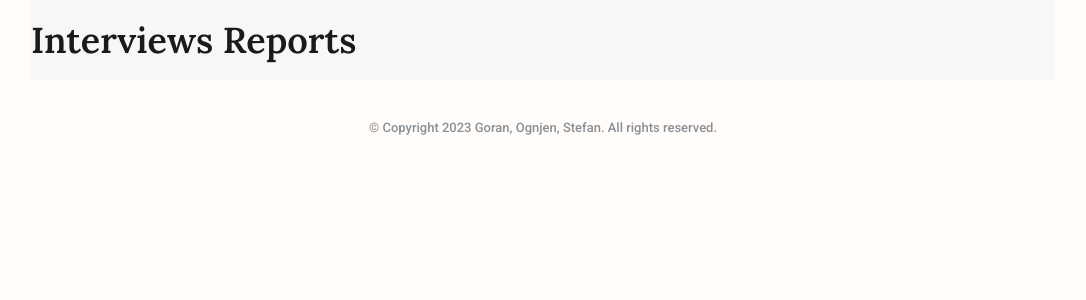
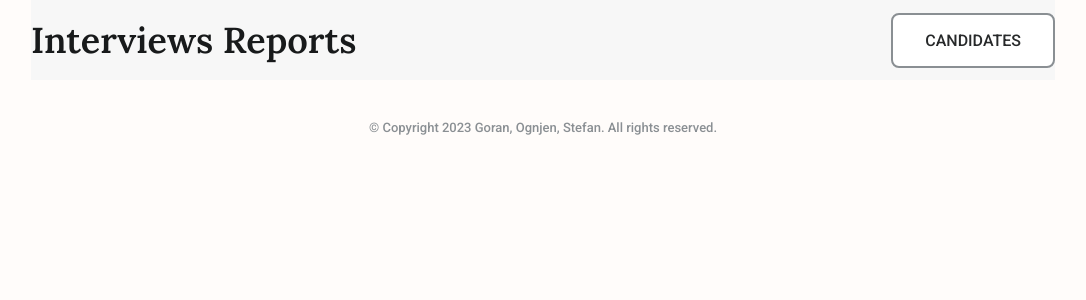
Before and after one commit to StefanKostic88/interview-reports-app, a React (Create React App) app: page /candidate-reports/1 in a window 1280 px wide. Shown: the top 300 px of the page, without its empty margins (97-1183 px from the left). Built offline with nearby package versions, Linux system fonts and the light colour scheme; no server answers.

Commit message:
header completed

```diff
--- a/src/App.js
+++ b/src/App.js
@@ -15,7 +15,7 @@ import { fetchCandidatsData } from "./services/fetchData/fehtchData";
 import { useLocation } from "react-router";
 
 const App = () => {
-  const { pathname } = useLocation();
+  // const { pathname } = useLocation();
   const {
     list: candidatesList,
     resetInputSignal,
--- a/src/components/AdminstrativePanelOperations/OperationOne/OperationOne.js
+++ b/src/components/AdminstrativePanelOperations/OperationOne/OperationOne.js
@@ -8,12 +8,21 @@ const OperationOne = ({
 }) => {
   const [btnIsActive, setBtnIsActive] = useState(false);
   const [chosenId, setChosenId] = useState(null);
-
   const [listStyled, setListStyled] = useState([]);
+  const [searchUser, setSearchUser] = useState("");
 
   useEffect(() => {
     setListStyled(() => [...candidatesList]);
   }, [candidatesList]);
+
+  const onChangeHandler = (e) => {
+    const filtered = candidatesList.filter((user) => {
+      return user.name.toLowerCase().startsWith(e.target.value.toLowerCase());
+    });
+
+    setSearchUser(() => e.target.value);
+    setListStyled(() => [...filtered]);
+  };
 
   const setActiveStyleStatus = (id) => {
     const newArr = listStyled.map((el) => {
@@ -39,6 +48,8 @@ const OperationOne = ({
               placeholder="Search..."
               className="search__form-input"
               id="contact-name"
+              onChange={onChangeHandler}
+              value={searchUser}
             />
           </div>
         </form>
--- a/src/components/AdminstrativePanelOperations/OperationTwo/OperationTwo.js
+++ b/src/components/AdminstrativePanelOperations/OperationTwo/OperationTwo.js
@@ -37,19 +37,6 @@ const OperationTwo = ({
           <p>Candidate:</p>
           <h3>{candidateName}</h3>
         </div>
-        <form action="" className="search__form" id="contact-form">
-          <div className="search__form-div">
-            <label className="search__form-tag">Search</label>
-            <input
-              type="text"
-              name="user_name"
-              required
-              placeholder="Search..."
-              className="search__form-input"
-              id="contact-name"
-            />
-          </div>
-        </form>
       </div>
       <div className="operations__card-list operations__select-company">
         {companyListStyled.map(({ companyName, companyId, isActive, id }) => (
--- a/src/components/MainHeader/MainHeader.js
+++ b/src/components/MainHeader/MainHeader.js
@@ -1,50 +1,36 @@
-import { Link, useLocation } from "react-router-dom";
+import { Link } from "react-router-dom";
+import { useMainHeader } from "../../hooks";
 
 const MainHeader = ({ onRefresh }) => {
-  const location = useLocation();
-
+  const { hideLogoHandler, showCandidates, showPanel, showPanelSubmit } =
+    useMainHeader();
   return (
     <header className="header" id="header">
       <nav className="nav container">
         <div>
+          {hideLogoHandler ? (
+            <div className="nav__logo">Interviews Reports-404</div>
+          ) : (
             <Link to={"/"} className="nav__logo" onClick={() => onRefresh()}>
               Interviews Reports
             </Link>
+          )}
         </div>
         <div className="links-gap">
-          {location.pathname === "/" && (
-            <>
+          {showCandidates && (
             <Link to={"/"} className="btn-alt">
               Candidates
             </Link>
+          )}
+          {showPanel && (
             <Link to={"/panel"} className="btn-alt">
               Panels
             </Link>
-            </>
           )}
-
-          {(location.pathname === "/panel/submit-report" ||
-            location.pathname === "/panel/create") && (
-            <>
-              <Link to={"/"} className="btn-alt">
-                Candidates
-              </Link>
-
-              <Link to={"/panel"} className="btn-alt">
-                Panels
-              </Link>
-            </>
-          )}
-
-          {location.pathname === "/panel" && (
-            <>
-              <Link to={"/panel"} className="btn-alt">
-                Reports
-              </Link>
+          {showPanelSubmit && (
             <Link to={"/panel/submit-report"} className="btn-alt">
               Create Report
             </Link>
-            </>
           )}
         </div>
       </nav>
--- a/src/hooks/index.js
+++ b/src/hooks/index.js
@@ -3,3 +3,4 @@ export { default as useHomePage } from "./use-homePage/useHomePage";
 export { default as useCandidateReports } from "./use-candidateReports/useCandidateReports";
 export { default as useAdminstrativePanelReport } from "./use-adminstrativePanelReport/useAdminstrativePanelReport";
 export { default as useCandidateReportsTable } from "./use-CandidateReportsTable/useCandidateReportsTable";
+export { default as useMainHeader } from "./use-mainHeader/useMainHeader";
--- /dev/null
+++ b/src/hooks/use-mainHeader/useMainHeader.js
@@ -0,0 +1,30 @@
+import { useParams, useLocation } from "react-router";
+
+const useMainHeader = () => {
+  const location = useLocation();
+  const { id } = useParams();
+
+  const hideLogoHandler =
+    location.pathname !== "/" &&
+    location.pathname !== "/panel" &&
+    location.pathname !== `/candidate-reports/${id}` &&
+    location.pathname !== "/panel/submit-report" &&
+    location.pathname !== "/panel/create";
+  const showCandidates =
+    location.pathname === "/" ||
+    location.pathname === "/panel" ||
+    location.pathname === `/candidate-reports/${id}` ||
+    location.pathname === "/panel/submit-report" ||
+    location.pathname === "/panel/create";
+
+  const showPanel =
+    location.pathname === "/" ||
+    location.pathname === "/panel/submit-report" ||
+    location.pathname === "/panel/create";
+
+  const showPanelSubmit = location.pathname === "/panel";
+
+  return { hideLogoHandler, showCandidates, showPanel, showPanelSubmit };
+};
+
+export default useMainHeader;
```
Lines whose indentation alone changed are shown as unchanged.
